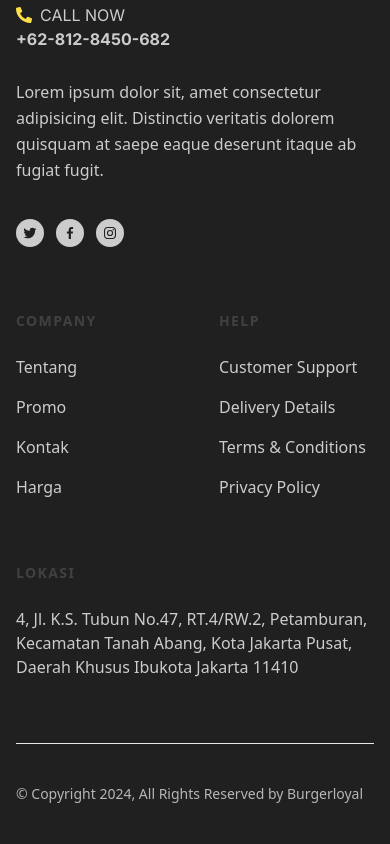
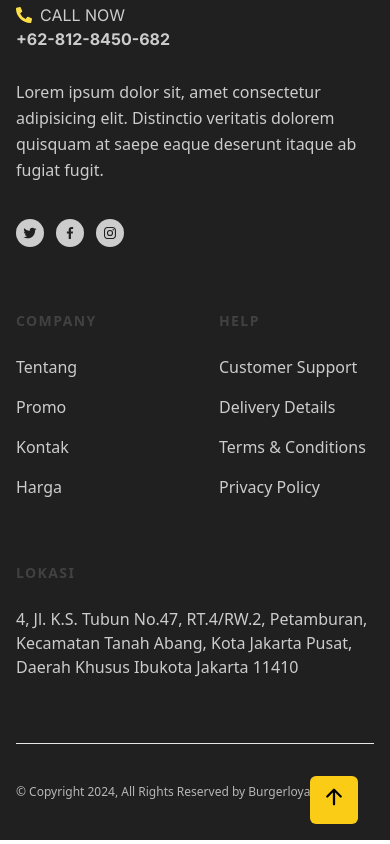
Before and after one commit to vintech05/landing-page-ukm, a React (Vite) app: page / in a window 390 px wide. Shown: the part 4454-5298 px from the top of the page. Built offline with nearby package versions, Linux system fonts and the light colour scheme.

Commit message:
added go to top button

```diff
--- a/src/components/Footer/footer.jsx
+++ b/src/components/Footer/footer.jsx
@@ -4,7 +4,7 @@ import { IconContext } from "react-icons";
 
 const footer = () => {
     return (
-        <section className="py-10 bg-[#202020] sm:pt-16 lg:pt-24 min-h-[80vh]">
+        <section className="py-10 bg-[#202020] sm:pt-16 lg:pt-24 min-h-[80vh] relative">
 
     <div className="px-4 mx-auto sm:px-6 lg:px-8 max-w-7xl">
         <div className="grid grid-cols-2 md:grid-cols-3 lg:grid-cols-6 gap-y-16 gap-x-12">
@@ -105,7 +105,10 @@ const footer = () => {
 
         <hr className="mt-16 mb-10 border-gray-200" />
 
-        <p className="text-sm  text-[#B5B6B8]">© Copyright 2024, All Rights Reserved by Burgerloyal</p>
+        <p className="text-xs md:text-sm text-[#B5B6B8]">© Copyright 2024, All Rights Reserved by Burgerloyal</p>
+    </div>
+    <div className='bg-yellow-400 py-2 px-3 text-2xl rounded-md shrink-0 absolute bottom-4 right-8 scroll-smooth'>
+        <a href="#"><ion-icon name="arrow-up-outline"></ion-icon></a>
     </div>
 </section>
 
```
